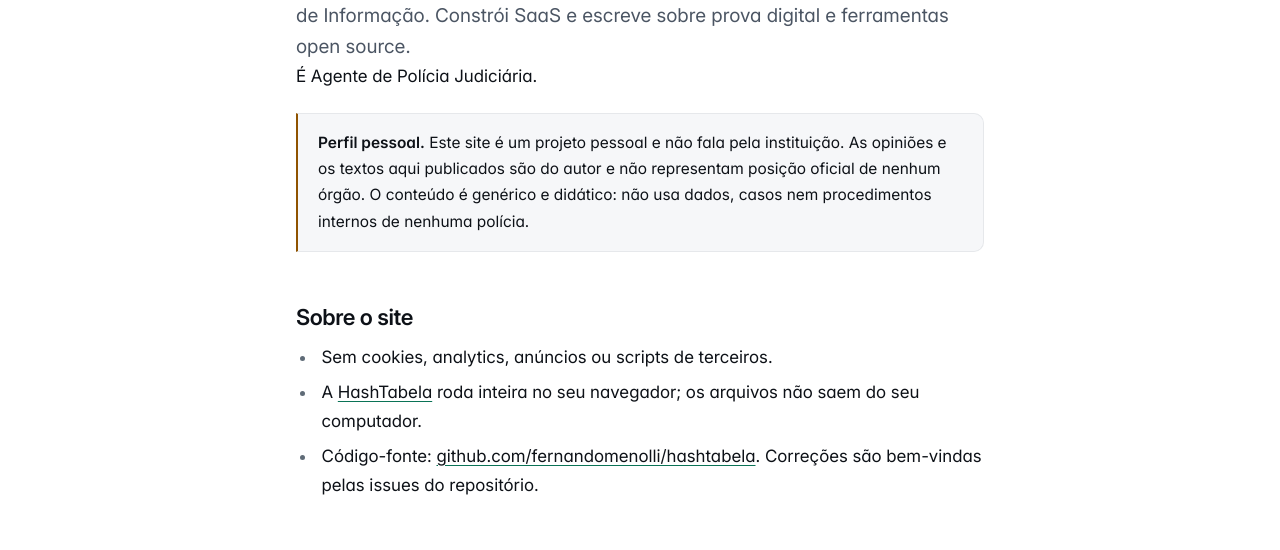
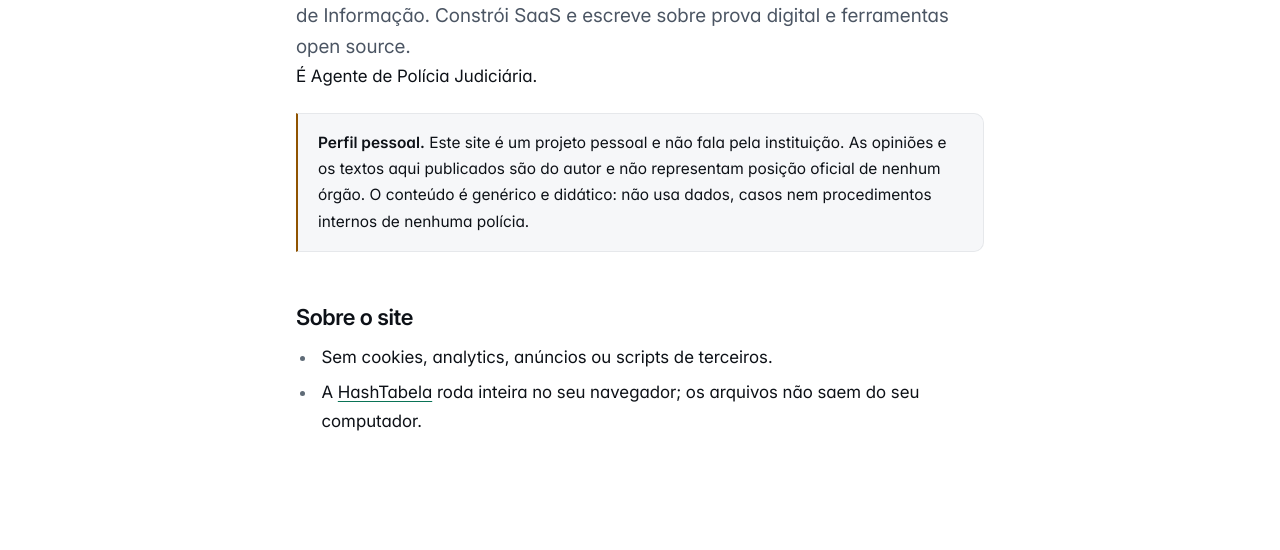
Before and after one commit to fernandomenolli/hashtabela, a plain HTML site: page sobre/index.html in a window 1280 px wide. Shown: the part 250-800 px from the top of the page. Drawn offline with Linux system fonts and the light colour scheme.

Commit message:
Sobre: remove linha do código-fonte

```diff
--- a/sobre/index.html
+++ b/sobre/index.html
@@ -44,7 +44,6 @@
 <ul>
 <li>Sem cookies, analytics, anúncios ou scripts de terceiros.</li>
 <li>A <a href="/hash/">HashTabela</a> roda inteira no seu navegador; os arquivos não saem do seu computador.</li>
-<li>Código-fonte: <a href="https://github.com/fernandomenolli/hashtabela">github.com/fernandomenolli/hashtabela</a>. Correções são bem-vindas pelas issues do repositório.</li>
 </ul>
 </article>
 </main>
```
